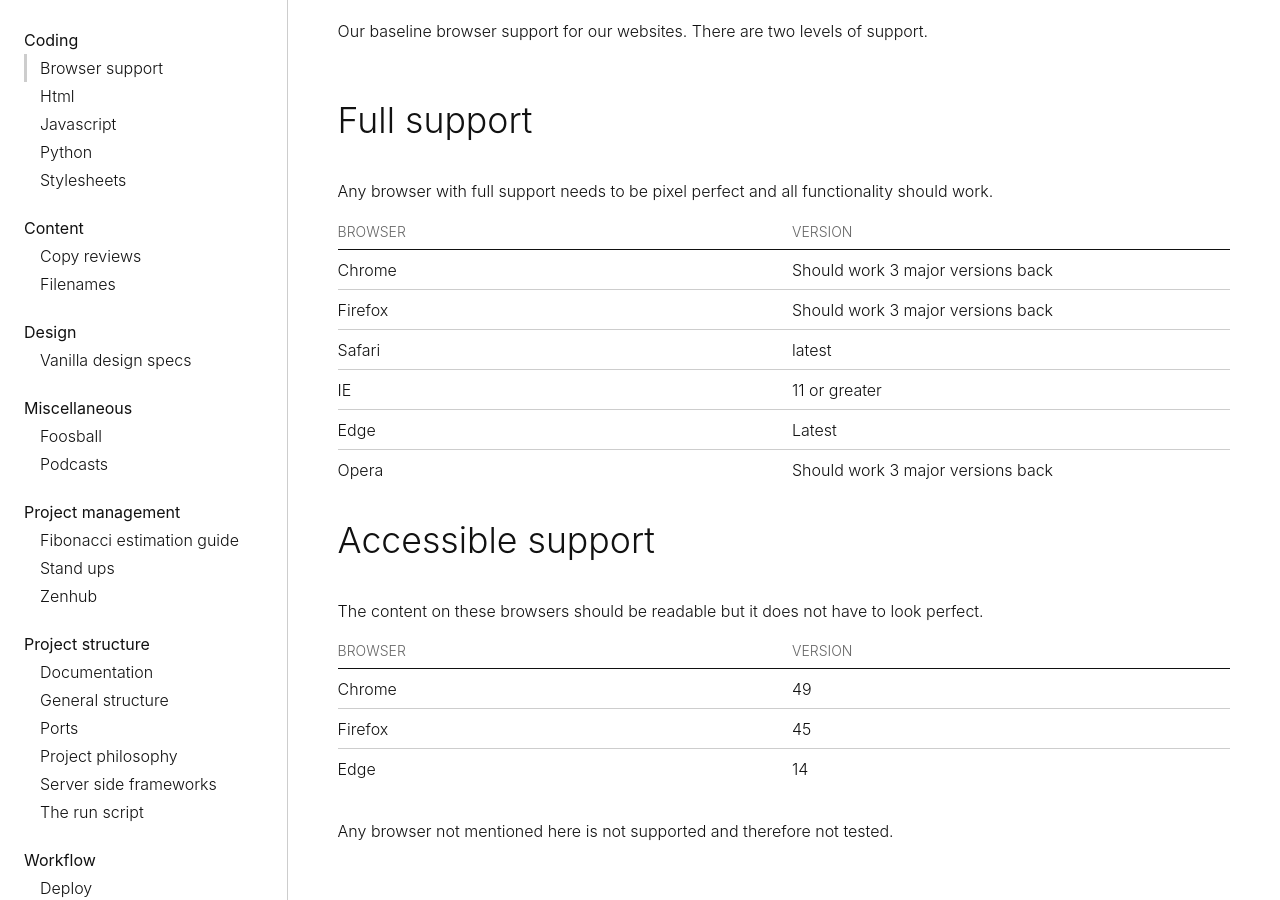
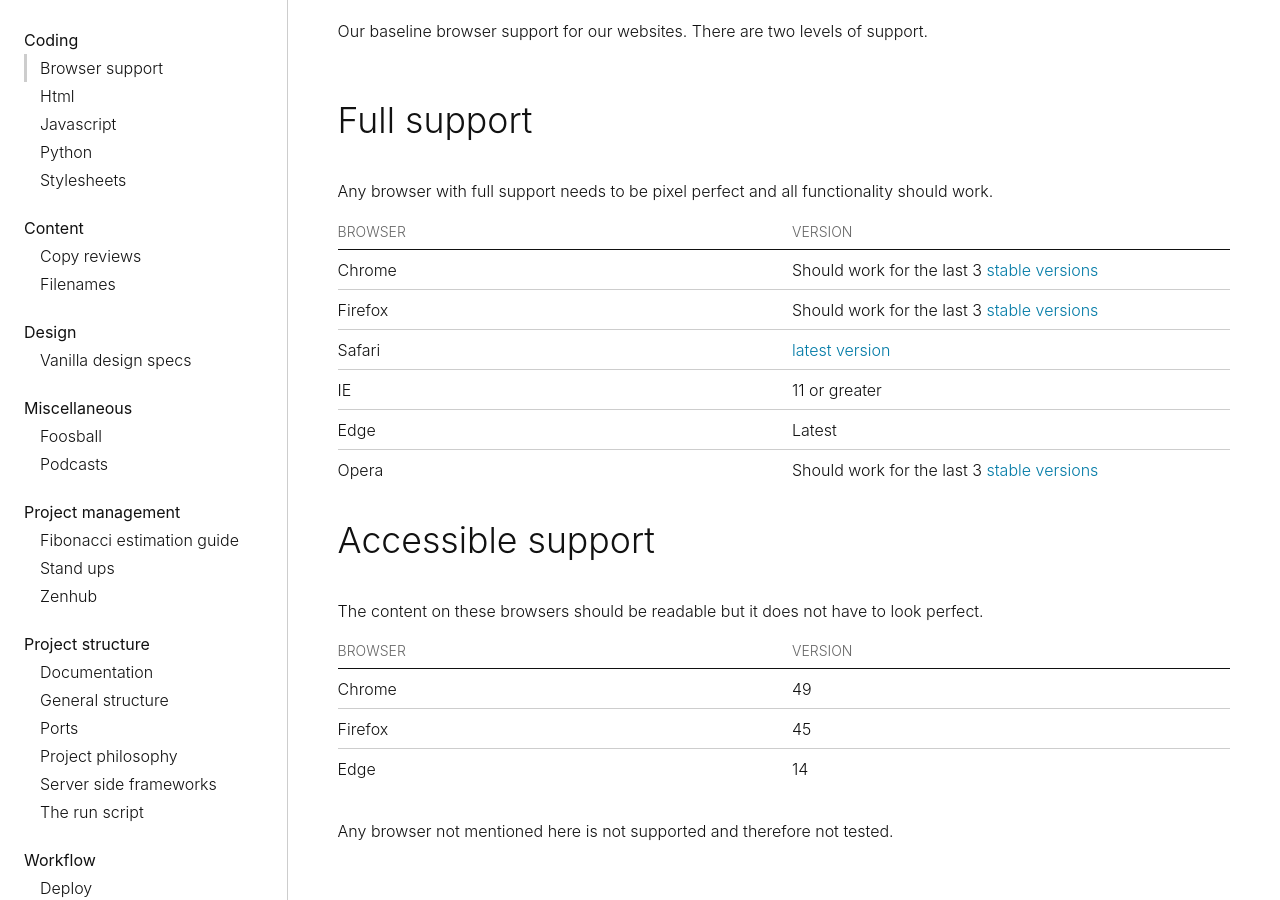
Before and after one commit to canonical-web-and-design/practices, a Jekyll site: the page built from coding/browser-support.md, in a window 1280 px wide and 900 px high, scrolled down 371 px. Built offline with Jekyll 4.4.1, drawn with Linux system fonts in a browser that asks for light colours; some web fonts are replaced.

Commit message:
Add release or platform status links to browser support versions

```diff
--- a/coding/browser-support.md
+++ b/coding/browser-support.md
@@ -11,12 +11,12 @@ Any browser with full support needs to be pixel perfect and all functionality sh
 
 | Browser | Version |
 | ------- | ------- |
-| Chrome | Should work 3 major versions back |
-| Firefox | Should work 3 major versions back |
-| Safari | latest |
+| Chrome | Should work for the last 3 [stable versions](https://www.chromestatus.com/features/schedule) |
+| Firefox | Should work for the last 3 [stable versions](https://wiki.mozilla.org/Release_Management/Calendar) |
+| Safari | [latest version](https://developer.apple.com/safari/technology-preview/release-notes) |
 | IE | 11 or greater |
 | Edge | Latest |
-| Opera | Should work 3 major versions back |
+| Opera | Should work for the last 3 [stable versions](https://www.opera.com/docs/history/#history) |
 
 ## Accessible support
 
```
